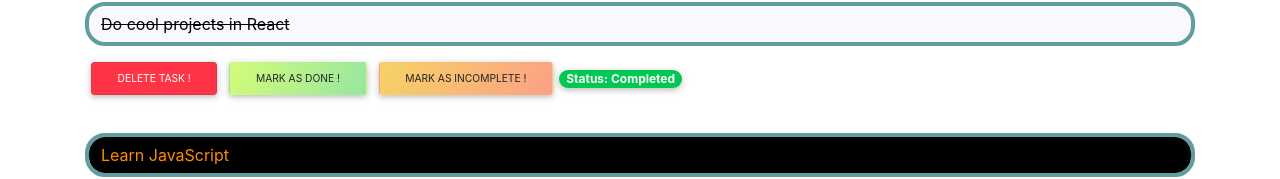
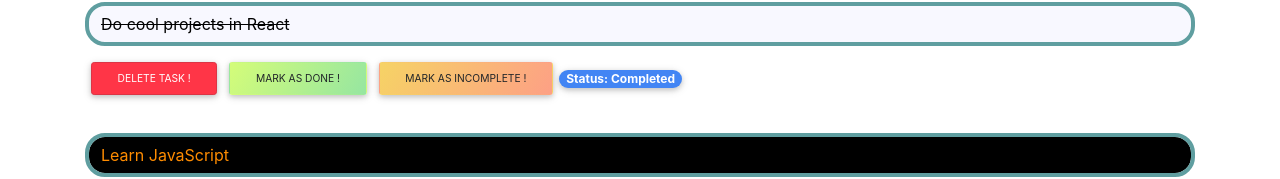
Before and after one commit to abhisheksaxena1998/reactToDoApplication, a React (Create React App) app: page / in a window 1280 px wide. Shown: the part 484-663 px from the top of the page. Built offline with nearby package versions, Linux system fonts and the light colour scheme.

Commit message:
badge working on state change

```diff
--- a/src/components/itemList.jsx
+++ b/src/components/itemList.jsx
@@ -16,7 +16,7 @@
   }
   getPillClasses(item) {
     let classes = "badge badge-pill badge-";
-    classes += item.status === "Completed" ? "success" : "warning";
+    classes += item.status === "Completed" ? "primary" : "warning";
     return classes;
   }
   render() {
```
Also changed, not shown: 1 other file (tests, documents, lock files or other folders).
